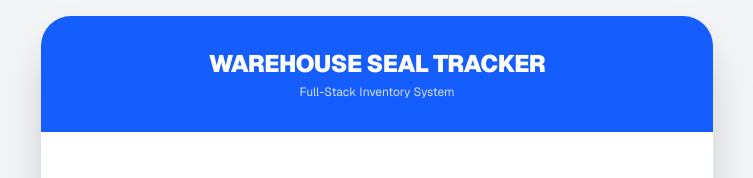
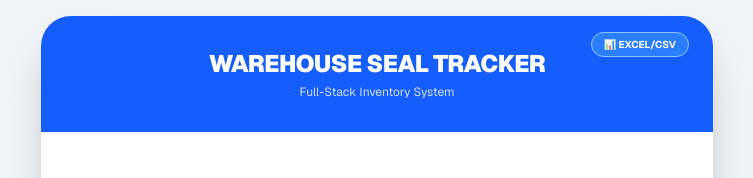
Before and after one commit to Marjoriecus/Warehouse-Seal-Tracker-, a Next.js app: page / in a window 1280 px wide. Shown: the top 178 px of the page, without its empty margins (263-1016 px from the left). Built offline with nearby package versions, Linux system fonts and the light colour scheme; no server answers; the database is empty.

Commit message:
added back excel export

```diff
--- a/app/page.js
+++ b/app/page.js
@@ -51,25 +51,42 @@ export default function Home() {
     scanner.render((text) => { setSealId(text); scanner.clear(); });
   };
 
+  // --- EXPORT LOGIC ---
+  const exportToCSV = () => {
+    const headers = ["Seal ID", "Dept", "Status", "Date"];
+    const rows = sealsList.map(s => [s.seal_id, s.department, s.status, new Date(s.created_at).toLocaleDateString()]);
+    const csvContent = [headers, ...rows].map(e => e.join(",")).join("\n");
+    const blob = new Blob([csvContent], { type: 'text/csv' });
+    const url = URL.createObjectURL(blob);
+    const link = document.createElement("a");
+    link.href = url;
+    link.download = `Warehouse_Report_${new Date().toLocaleDateString()}.csv`;
+    link.click();
+  };
+
   return (
     <main className="min-h-screen bg-gray-100 p-4 font-sans text-gray-900">
       <div className="max-w-2xl mx-auto shadow-2xl rounded-[30px] overflow-hidden bg-white">
 
-        {/* ORIGINAL BLUE HEADER */}
-        <div className="bg-blue-600 p-8 text-center text-white">
+        {/* ORIGINAL BLUE HEADER WITH EXPORT BUTTON */}
+        <div className="bg-blue-600 p-8 text-center text-white relative">
+          <button
+            onClick={exportToCSV}
+            className="absolute top-4 right-6 bg-blue-500 hover:bg-blue-400 text-[10px] font-bold py-1 px-3 rounded-full border border-blue-300 transition"
+          >
+            📊 EXCEL/CSV
+          </button>
           <h1 className="text-2xl font-black uppercase tracking-tight">Warehouse Seal Tracker</h1>
           <p className="text-xs opacity-80 mt-1">Full-Stack Inventory System</p>
         </div>
 
         <div className="p-6 space-y-6">
-          {/* SCANNER AREA */}
           <div id="reader" className="overflow-hidden rounded-xl bg-gray-50"></div>
 
           <button onClick={startScanner} className="w-full border-2 border-dashed border-blue-400 text-blue-600 py-4 rounded-xl font-bold flex items-center justify-center gap-2 hover:bg-blue-50 transition">
             📷 Open Camera Scanner
           </button>
 
-          {/* INPUT FIELDS */}
           <form onSubmit={handleIntake} className="space-y-4">
             <div className="grid grid-cols-2 gap-4">
               <div className="space-y-1">
@@ -92,7 +109,7 @@ export default function Home() {
 
           <hr className="border-gray-100" />
 
-          {/* SEARCH BAR (CLEAN STYLE) */}
+          {/* SEARCH BAR */}
           <div className="relative">
             <input
               className="w-full p-3 pl-10 bg-gray-50 border border-gray-100 rounded-xl text-sm outline-none focus:ring-2 focus:ring-blue-100 transition"
```
